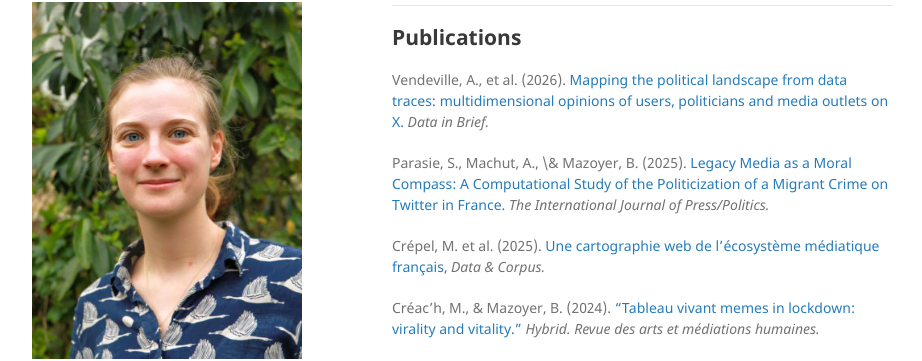
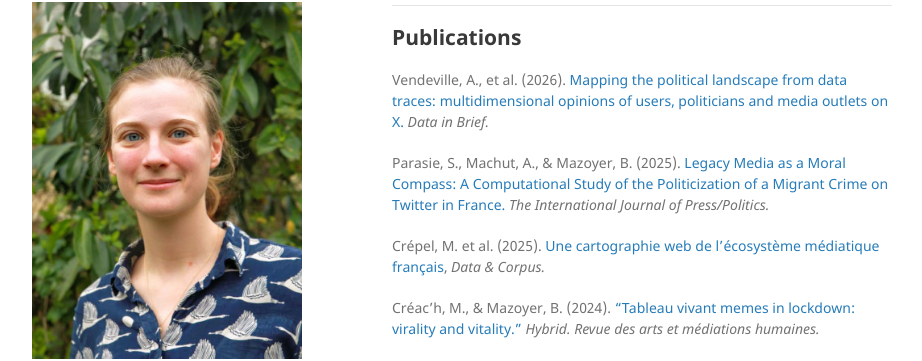
Before and after one commit to bmaz/bmaz.github.io, a Jekyll site: the page built from index.md, in a window 1280 px wide and 900 px high, scrolled down 409 px. Shown: the part 107-468 px from the top of the window, without its empty margins (178-1100 px from the left). Built offline with Jekyll 4.4.1, drawn with Linux system fonts in a browser that asks for light colours.

Commit message:
Remove Latex antislash

```diff
--- a/index.md
+++ b/index.md
@@ -25,7 +25,7 @@ digital technology in our societies. My research focuses on the circulation of i
 
 Vendeville, A., et al. (2026). [Mapping the political landscape from data traces: multidimensional opinions of users, politicians and media outlets on X.](https://doi.org/10.1016/j.dib.2026.112615) *Data in Brief.*
 
-Parasie, S., Machut, A., \& Mazoyer, B. (2025). [Legacy Media as a Moral Compass: A Computational Study of the Politicization of a Migrant Crime on Twitter in France.](https://journals.sagepub.com/doi/pdf/10.1177/19401612251377328) *The International Journal of Press/Politics.*
+Parasie, S., Machut, A., & Mazoyer, B. (2025). [Legacy Media as a Moral Compass: A Computational Study of the Politicization of a Migrant Crime on Twitter in France.](https://journals.sagepub.com/doi/pdf/10.1177/19401612251377328) *The International Journal of Press/Politics.*
 
 Crépel, M. et al. (2025). [Une cartographie web de l’écosystème médiatique français](https://dc.episciences.org/articles/15800), *Data & Corpus.*
 
```
